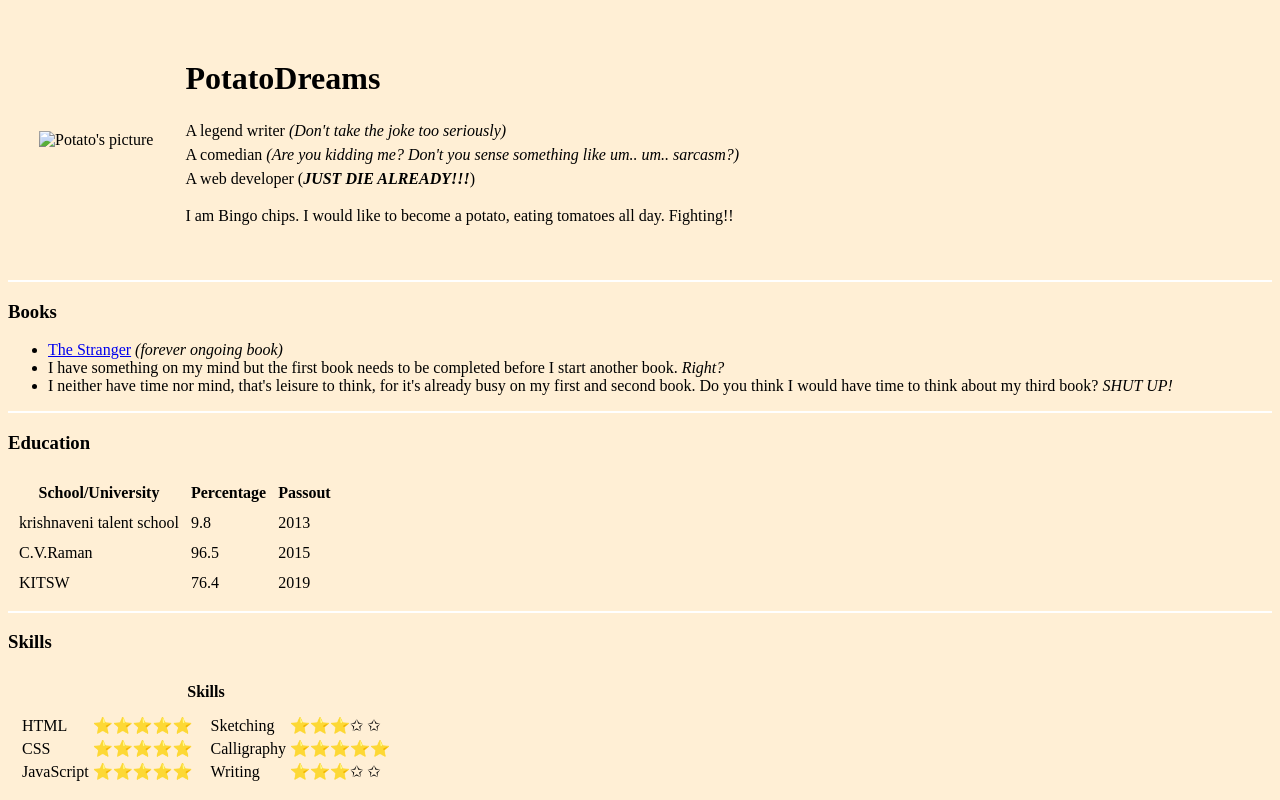
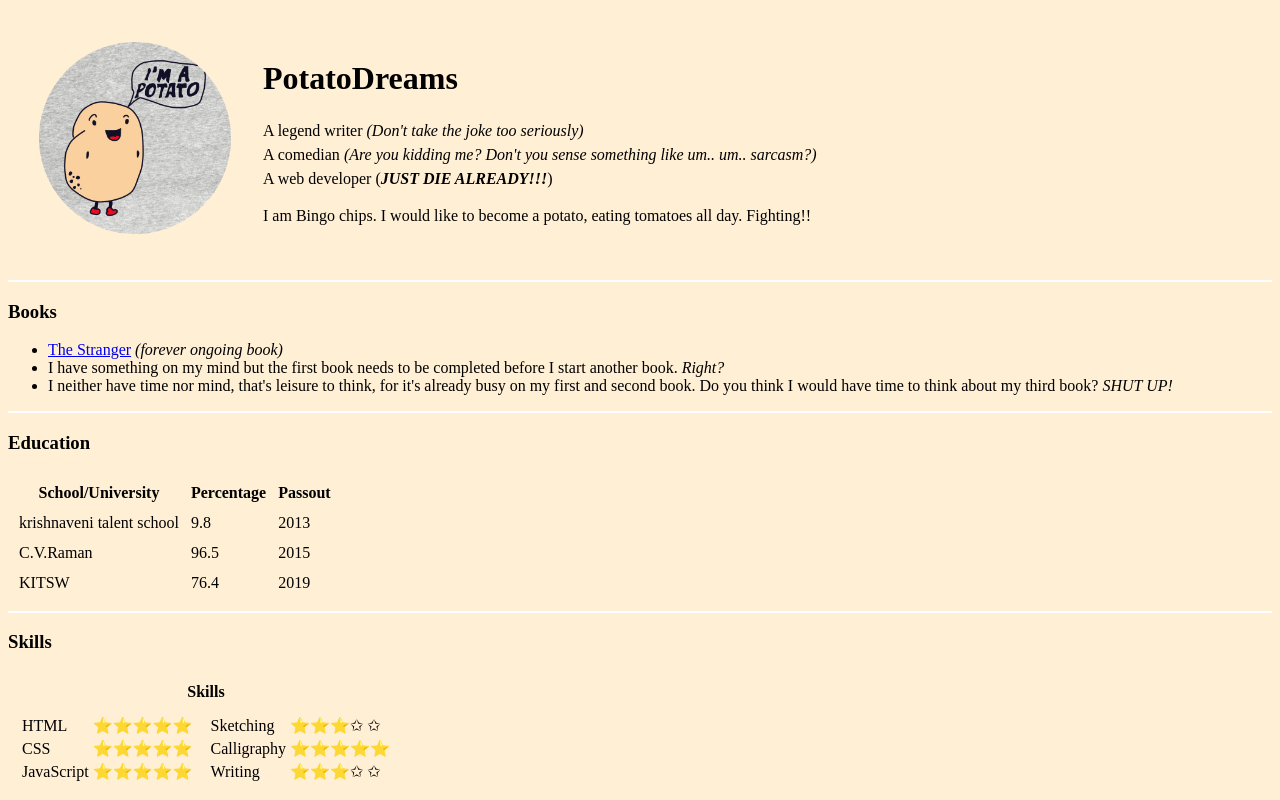
Before and after one commit to MadamPotato/HtmlCV, a plain HTML site: page index.html in a window 1280 px wide. Shown: the top 800 px of the page. Drawn offline with Linux system fonts and the light colour scheme.

Commit message:
Updated index

```diff
--- a/index.html
+++ b/index.html
@@ -22,7 +22,7 @@
 <body>
   <table cellspacing="30">
     <tr>
-      <td><img src="images\potato.png" alt="Potato's picture" height="192" width="192"></td>
+      <td><img src="https://github.com/MadamPotato/HtmlCV/blob/master/Potato.png" alt="Potato's picture" height="192" width="192"></td>
       <td>
         <h1>PotatoDreams</h1>
         <p class="intro">
```
